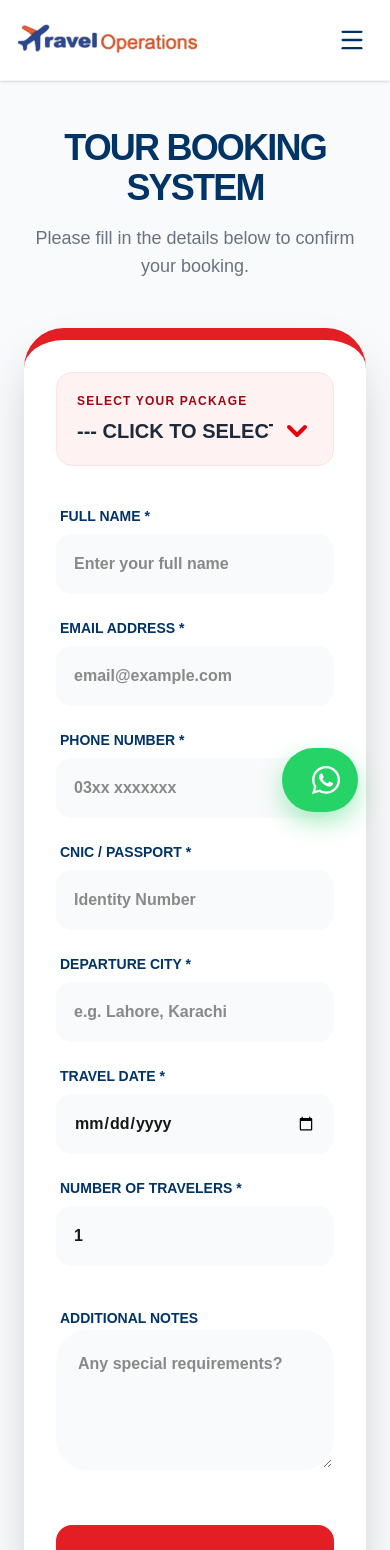
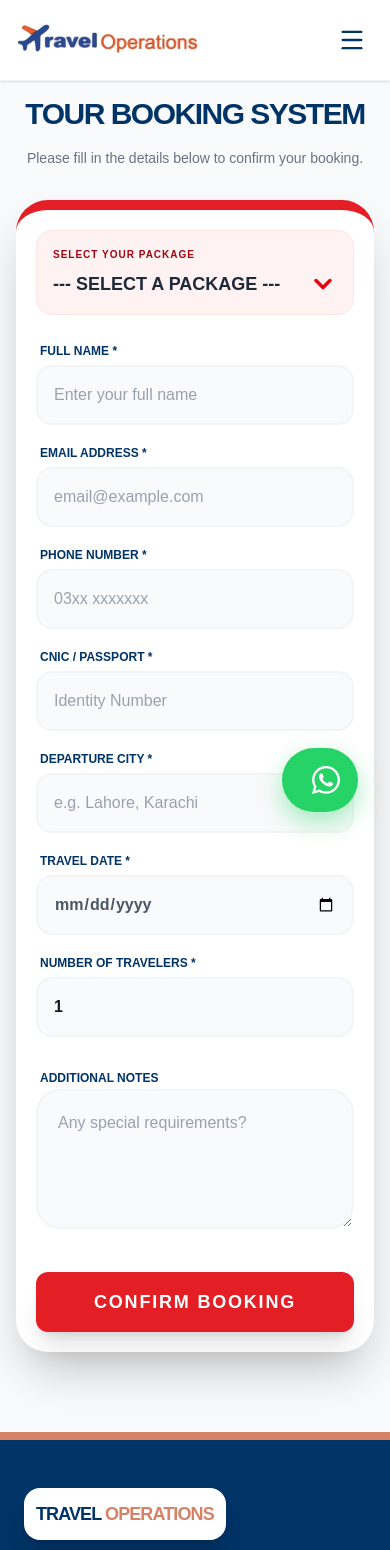
Before and after one commit to usman-codex/Travel, a Next.js app: page /book-now in a window 390 px wide. Shown: the top 1550 px of the page. Built offline with nearby package versions, Linux system fonts and the light colour scheme.

Commit message:
Updated book now page

```diff
--- a/app/book-now/page.js
+++ b/app/book-now/page.js
@@ -47,34 +47,32 @@ export default function BookNow() {
   };
 
   return (
-    <div className="pt-32 pb-20 bg-gray-50 min-h-screen">
-      <div className="container mx-auto px-6 max-w-5xl">
-        <h1 className="text-4xl md:text-6xl font-black text-center text-[#003366] mb-4 uppercase tracking-tighter">
+    <div className="pt-24 md:pt-32 pb-20 bg-gray-50 min-h-screen">
+      <div className="container mx-auto px-4 md:px-6 max-w-5xl">
+        <h1 className="text-3xl md:text-6xl font-black text-center text-[#003366] mb-4 uppercase tracking-tighter">
           Tour Booking System
         </h1>
-        <p className="text-center text-gray-500 mb-12 text-lg font-medium">Please fill in the details below to confirm your booking.</p>
+        <p className="text-center text-gray-500 mb-8 md:mb-12 text-sm md:text-lg font-medium">Please fill in the details below to confirm your booking.</p>
 
-        <form onSubmit={handleSubmit} className="bg-white p-8 md:p-12 rounded-[2.5rem] shadow-2xl grid grid-cols-1 md:grid-cols-2 gap-x-8 gap-y-6 border-t-[12px] border-[#e31e24]">
+        <form onSubmit={handleSubmit} className="bg-white p-5 md:p-12 rounded-[2rem] md:rounded-[2.5rem] shadow-2xl grid grid-cols-1 md:grid-cols-2 gap-x-8 gap-y-5 md:gap-y-6 border-t-[10px] md:border-t-[12px] border-[#e31e24]">
 
-
-          <div className="md:col-span-2 bg-red-50 p-5 rounded-2xl border border-red-100 mb-4 relative">
-            <label className="block text-red-800 font-black mb-2 text-xs uppercase tracking-widest">Select Your Package</label>
+          <div className="md:col-span-2 bg-red-50 p-4 md:p-5 rounded-2xl border border-red-100 mb-2 md:mb-4 relative">
+            <label className="block text-red-800 font-black mb-2 text-[10px] md:text-xs uppercase tracking-widest">Select Your Package</label>
             <div className="relative">
                 <select
                 name="tourPackage"
                 value={formData.tourPackage}
                 onChange={handleChange}
                 required
-                className="w-full bg-transparent text-xl md:text-2xl font-black text-gray-800 outline-none cursor-pointer appearance-none pr-10"
+                className="w-full bg-transparent text-lg md:text-2xl font-black text-gray-800 outline-none cursor-pointer appearance-none pr-10"
                 >
-                <option value="" disabled>--- CLICK TO SELECT A PACKAGE ---</option>
+                <option value="" disabled className="text-gray-400">--- SELECT A PACKAGE ---</option>
                 <optgroup label="Umrah Packages">
                     <option value="15 Days Umrah Package">15 Days Umrah Package</option>
                     <option value="21 Days Umrah Package">21 Days Umrah Package</option>
                     <option value="Standard Umrah Package">Standard Umrah Package</option>
                     <option value="Premium Umrah Package">Premium Umrah Package</option>
                 </optgroup>
-
                 <optgroup label="International Tours">
                     <option value="Thailand Tour">Thailand Tour</option>
                     <option value="Malaysia Special">Malaysia Special</option>
@@ -84,56 +82,54 @@ export default function BookNow() {
                     <option value="Sri Lanka Nature Tour">Sri Lanka Nature Tour</option>
                 </optgroup>
                 </select>
-
                 <div className="absolute right-0 top-1/2 -translate-y-1/2 pointer-events-none text-red-600">
-                    <ChevronDown size={32} strokeWidth={3} />
+                    <ChevronDown size={28} strokeWidth={3} />
                 </div>
             </div>
           </div>
 
-
           <div className="flex flex-col">
-            <label className="text-[#003366] font-black mb-2 text-sm uppercase ml-1">Full Name *</label>
-            <input type="text" name="fullName" value={formData.fullName} onChange={handleChange} required placeholder="Enter your full name" className="w-full p-4 border-2 border-gray-50 rounded-2xl bg-gray-50 focus:border-[#D58267] focus:bg-white outline-none transition-all font-bold" />
+            <label className="text-[#003366] font-black mb-1.5 text-xs md:text-sm uppercase ml-1">Full Name *</label>
+            <input type="text" name="fullName" value={formData.fullName} onChange={handleChange} required placeholder="Enter your full name" className="w-full p-4 border-2 border-gray-100 rounded-2xl bg-gray-50 focus:border-[#D58267] focus:bg-white outline-none transition-all font-bold placeholder:text-gray-400 placeholder:font-medium" />
           </div>
 
           <div className="flex flex-col">
-            <label className="text-[#003366] font-black mb-2 text-sm uppercase ml-1">Email Address *</label>
-            <input type="email" name="email" value={formData.email} onChange={handleChange} required placeholder="email@example.com" className="w-full p-4 border-2 border-gray-50 rounded-2xl bg-gray-50 focus:border-[#D58267] focus:bg-white outline-none transition-all font-bold" />
+            <label className="text-[#003366] font-black mb-1.5 text-xs md:text-sm uppercase ml-1">Email Address *</label>
+            <input type="email" name="email" value={formData.email} onChange={handleChange} required placeholder="email@example.com" className="w-full p-4 border-2 border-gray-100 rounded-2xl bg-gray-50 focus:border-[#D58267] focus:bg-white outline-none transition-all font-bold placeholder:text-gray-400 placeholder:font-medium" />
           </div>
 
           <div className="flex flex-col">
-            <label className="text-[#003366] font-black mb-2 text-sm uppercase ml-1">Phone Number *</label>
-            <input type="text" name="phone" value={formData.phone} onChange={handleChange} required placeholder="03xx xxxxxxx" className="w-full p-4 border-2 border-gray-50 rounded-2xl bg-gray-50 focus:border-[#D58267] focus:bg-white outline-none transition-all font-bold" />
+            <label className="text-[#003366] font-black mb-1.5 text-xs md:text-sm uppercase ml-1">Phone Number *</label>
+            <input type="text" name="phone" value={formData.phone} onChange={handleChange} required placeholder="03xx xxxxxxx" className="w-full p-4 border-2 border-gray-100 rounded-2xl bg-gray-50 focus:border-[#D58267] focus:bg-white outline-none transition-all font-bold placeholder:text-gray-400 placeholder:font-medium" />
           </div>
 
           <div className="flex flex-col">
-            <label className="text-[#003366] font-black mb-2 text-sm uppercase ml-1">CNIC / Passport *</label>
-            <input type="text" name="cnic" value={formData.cnic} onChange={handleChange} required placeholder="Identity Number" className="w-full p-4 border-2 border-gray-50 rounded-2xl bg-gray-50 focus:border-[#D58267] focus:bg-white outline-none transition-all font-bold" />
+            <label className="text-[#003366] font-black mb-1.5 text-xs md:text-sm uppercase ml-1">CNIC / Passport *</label>
+            <input type="text" name="cnic" value={formData.cnic} onChange={handleChange} required placeholder="Identity Number" className="w-full p-4 border-2 border-gray-100 rounded-2xl bg-gray-50 focus:border-[#D58267] focus:bg-white outline-none transition-all font-bold placeholder:text-gray-400 placeholder:font-medium" />
           </div>
 
           <div className="flex flex-col">
-            <label className="text-[#003366] font-black mb-2 text-sm uppercase ml-1">Departure City *</label>
-            <input type="text" name="departureCity" value={formData.departureCity} onChange={handleChange} required placeholder="e.g. Lahore, Karachi" className="w-full p-4 border-2 border-gray-50 rounded-2xl bg-gray-50 focus:border-[#D58267] focus:bg-white outline-none transition-all font-bold" />
+            <label className="text-[#003366] font-black mb-1.5 text-xs md:text-sm uppercase ml-1">Departure City *</label>
+            <input type="text" name="departureCity" value={formData.departureCity} onChange={handleChange} required placeholder="e.g. Lahore, Karachi" className="w-full p-4 border-2 border-gray-100 rounded-2xl bg-gray-50 focus:border-[#D58267] focus:bg-white outline-none transition-all font-bold placeholder:text-gray-400 placeholder:font-medium" />
           </div>
 
           <div className="flex flex-col">
-            <label className="text-[#003366] font-black mb-2 text-sm uppercase ml-1">Travel Date *</label>
-            <input type="date" name="travelDate" value={formData.travelDate} onChange={handleChange} required className="w-full p-4 border-2 border-gray-50 rounded-2xl bg-gray-50 focus:border-[#D58267] focus:bg-white outline-none transition-all font-bold" />
+            <label className="text-[#003366] font-black mb-1.5 text-xs md:text-sm uppercase ml-1">Travel Date *</label>
+            <input type="date" name="travelDate" value={formData.travelDate} onChange={handleChange} required className="w-full p-4 border-2 border-gray-100 rounded-2xl bg-gray-50 focus:border-[#D58267] focus:bg-white outline-none transition-all font-bold text-gray-600" />
           </div>
 
           <div className="flex flex-col">
-            <label className="text-[#003366] font-black mb-2 text-sm uppercase ml-1">Number of Travelers *</label>
-            <input type="number" name="numTravelers" min="1" value={formData.numTravelers} onChange={handleChange} required className="w-full p-4 border-2 border-gray-50 rounded-2xl bg-gray-50 focus:border-[#D58267] focus:bg-white outline-none transition-all font-bold" />
+            <label className="text-[#003366] font-black mb-1.5 text-xs md:text-sm uppercase ml-1">Number of Travelers *</label>
+            <input type="number" name="numTravelers" min="1" value={formData.numTravelers} onChange={handleChange} required className="w-full p-4 border-2 border-gray-100 rounded-2xl bg-gray-50 focus:border-[#D58267] focus:bg-white outline-none transition-all font-bold" />
           </div>
 
-          <div className="md:col-span-2 mt-4">
-            <label className="text-[#003366] font-black mb-2 text-sm uppercase ml-1">Additional Notes</label>
-            <textarea name="additionalNotes" rows={4} value={formData.additionalNotes} onChange={handleChange} placeholder="Any special requirements?" className="w-full p-5 border-2 border-gray-50 rounded-[2rem] bg-gray-50 focus:border-[#D58267] focus:bg-white outline-none transition-all font-bold"></textarea>
+          <div className="md:col-span-2 mt-2">
+            <label className="text-[#003366] font-black mb-1.5 text-xs md:text-sm uppercase ml-1">Additional Notes</label>
+            <textarea name="additionalNotes" rows={4} value={formData.additionalNotes} onChange={handleChange} placeholder="Any special requirements?" className="w-full p-5 border-2 border-gray-100 rounded-[1.5rem] md:rounded-[2rem] bg-gray-50 focus:border-[#D58267] focus:bg-white outline-none transition-all font-bold placeholder:text-gray-400 placeholder:font-medium"></textarea>
           </div>
 
-          <div className="md:col-span-2 pt-6">
-            <button type="submit" className="bg-[#e31e24] text-white px-12 py-5 rounded-2xl font-black text-2xl hover:bg-black transition-all shadow-xl w-full active:scale-95 uppercase tracking-widest">
+          <div className="md:col-span-2 pt-4">
+            <button type="submit" className="bg-[#e31e24] text-white px-8 md:px-12 py-4 md:py-5 rounded-xl md:rounded-2xl font-black text-lg md:text-2xl hover:bg-black transition-all shadow-xl w-full active:scale-95 uppercase tracking-widest">
               CONFIRM BOOKING
             </button>
           </div>
```
